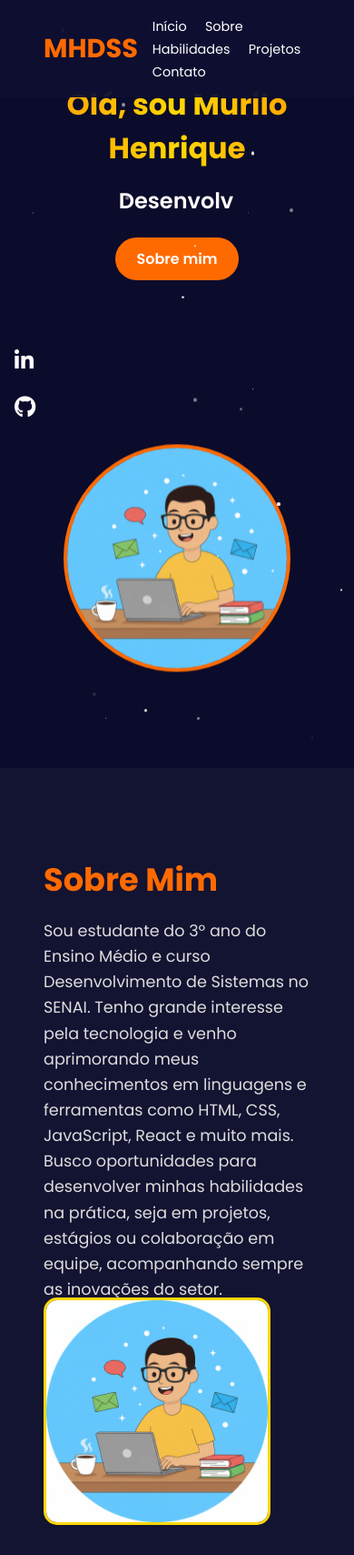
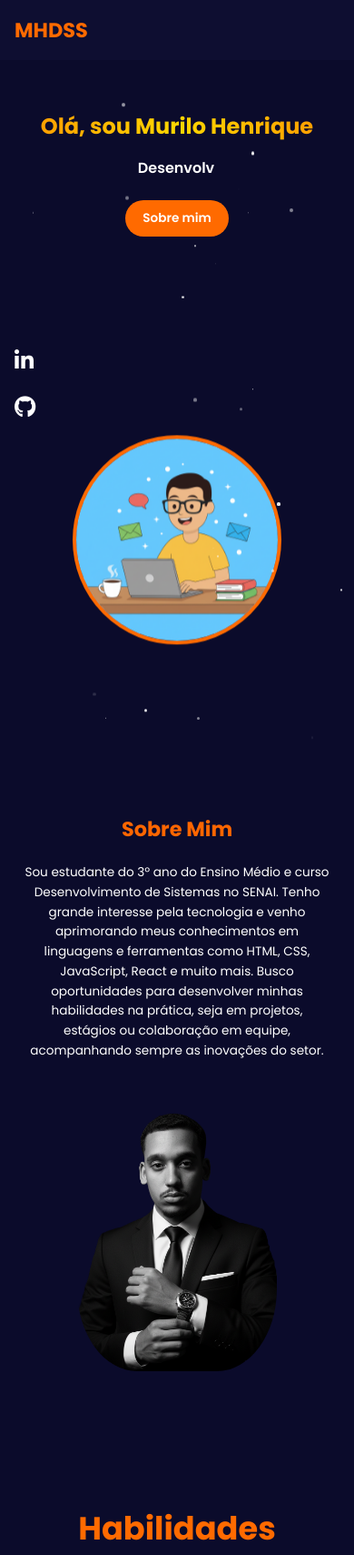
Before and after one commit to MuriloHenriqueDss/meu-portifolio, a plain HTML site: page index.html in a window 390 px wide. Shown: the top 1709 px of the page at 91% size. Drawn offline with Linux system fonts and the light colour scheme.

Commit message:
commit 05/10

```diff
--- a/index.html
+++ b/index.html
@@ -59,7 +59,7 @@
       <p>Sou estudante do 3º ano do Ensino Médio e curso Desenvolvimento de Sistemas no SENAI. Tenho grande interesse pela tecnologia e venho aprimorando meus conhecimentos em linguagens e ferramentas como HTML, CSS, JavaScript, React e muito mais. Busco oportunidades para desenvolver minhas habilidades na prática, seja em projetos, estágios ou colaboração em equipe, acompanhando sempre as inovações do setor.</p>
     </div>
     <div class="sobre-img">
-      <img src="./img/Gemini_Generated_Image_d76o48d76o48d76o.png" alt="Murilo Henrique">
+      <img src="./img/Adobe Express - file.png" alt="Murilo Henrique">
     </div>
   </div>
 </section>
@@ -93,6 +93,20 @@
     </div>
   </section>
 
+
+<div class="carousel">
+  <div class="group">
+    <div class="card">A</div>
+    <div class="card">B</div>
+    <div class="card">C</div>
+  </div>
+  <div aria-hidden class="group">
+    <div class="card">A</div>
+    <div class="card">B</div>
+    <div class="card">C</div>
+  </div>
+</div>
+</div>
   <!-- Projetos -->
   <section class="projects" id="projects">
     <h2>Projetos</h2>
--- a/style.css
+++ b/style.css
@@ -14,8 +14,6 @@ body {
   background: #0b0b2b;
   overflow-x: hidden;
 }
-
-
 
 /* ==========================
    NAVBAR
@@ -199,38 +197,79 @@ section {
   padding: 6rem 3rem;
 }
 
+/* ==========================
+   SOBRE MIM
+========================== */
 #about {
+  background-color: #0b0b2b;
+  color: #fff;
+  padding: 80px 10%;
+}
+
+.sobre-container {
   display: flex;
-  justify-content: center;
   align-items: center;
-  gap: 3rem;
-  background: rgba(255, 255, 255, 0.03);
-  flex-wrap: wrap;
+  justify-content: space-between;
+  gap: 60px;
+  flex-wrap: wrap; /* mantém responsivo */
+  flex-direction: row-reverse; /* 🔥 inverte a ordem → imagem esquerda, texto direita */
 }
 
 .sobre-text {
-  max-width: 500px;
-  animation: fadeInLeft 1.2s ease forwards;
+  flex: 1;
+  min-width: 300px;
+  text-align: left;
 }
 
 .sobre-text h2 {
-  font-size: 2.2rem;
-  margin-bottom: 1rem;
-  color: #ff6a00;
+  color: #ff6600;
+  font-size: 2rem;
+  margin-bottom: 20px;
 }
 
 .sobre-text p {
-  font-size: 1.1rem;
-  line-height: 1.6;
-  color: #ddd;
+  font-size: 1.05rem;
+  line-height: 1.8;
+}
+
+.sobre-img {
+  flex: 1;
+  display: flex;
+  justify-content: center;
 }
 
 .sobre-img img {
-  width: 300px;
-  border-radius: 15px;
-  border: 3px solid #ffd700;
-  animation: float 4s ease-in-out infinite;
+  width: 500px;
+  height: auto;
+  border-radius: 30%;
+  transition: transform 0.3s ease, box-shadow 0.3s ease;
 }
+
+.sobre-img img:hover {
+  transform: scale(1.05);
+  box-shadow: 0 0 40px rgba(255, 165, 0, 0.3);
+}
+
+/* === RESPONSIVIDADE === */
+@media (max-width: 900px) {
+  .sobre-container {
+    flex-direction: column;
+    text-align: center;
+  }
+
+  .sobre-text {
+    order: 1;
+  }
+
+  .sobre-img {
+    order: 2;
+  }
+
+  .sobre-img img {
+    width: 260px;
+  }
+}
+
 
 /* ==========================
    HABILIDADES
@@ -298,6 +337,52 @@ section {
   white-space: nowrap;
   z-index: 2000;
 }
+
+/* ==========================
+   CERTIFICAÇÕES
+========================== */
+  .carousel {
+    margin: 0 auto;
+    padding: 20px 0;
+    max-width: 700px;
+    overflow: hidden;
+    display: flex;
+  }
+
+  .group {
+    display: flex;
+    animation: scroll 15s linear infinite;
+    padding-right: 20px;
+  }
+
+  @keyframes scroll {
+    0% { transform: translateX(0); }
+    100% { transform: translateX(-50%); }
+  }
+
+  .card {
+    width: 100%;
+    color: white;
+    border-radius: 24px;
+    box-shadow: rgba(0, 0, 0, 10%) 5px 5px 20px 0;
+    padding: 20px;
+    font-size: xx-large;
+    justify-content: center;
+    align-items: center;
+    min-height: 200px;
+
+    &:nth-child(1) {
+      background: #7958ff;
+    }
+
+    &:nth-child(2) {
+      background: #5d34f2;
+    }
+
+    &:nth-child(3) {
+      background: #4300da;
+    }
+  }
 
 /* ==========================
    PROJETOS
@@ -396,6 +481,11 @@ section {
   to { opacity: 1; transform: translateX(0); }
 }
 
+@keyframes fadeInRight {
+  from { opacity: 0; transform: translateX(50px); }
+  to { opacity: 1; transform: translateX(0); }
+}
+
 @keyframes twinkle {
   0%   { opacity: 0; transform: translateY(0); }
   50%  { opacity: 1; }
@@ -435,9 +525,19 @@ section {
     flex-direction: column;
     text-align: center;
   }
-  .sobre-container { flex-direction: column; }
-  .hero-img img { width: 250px; }
-  .sobre-img img { width: 250px; }
+
+  #about {
+    flex-direction: column;
+    text-align: center;
+  }
+
+  .sobre-img img {
+    width: 260px;
+  }
+
+  .hero-img img {
+    width: 250px;
+  }
 }
 
 @media screen and (max-width: 600px) {
@@ -445,6 +545,188 @@ section {
   .stack-item { padding: 0.7rem 1.2rem; }
   .project-card { width: 200px; }
   .hero h1 { font-size: 2rem; }
+}
+
+/* ==========================
+   RESPONSIVIDADE TOTAL
+========================== */
+
+/* === Telas grandes (até 1200px) === */
+@media (max-width: 1200px) {
+  header {
+    padding: 1rem 2rem;
+  }
+
+  .hero {
+    flex-direction: column;
+    text-align: center;
+    padding: 3rem 1.5rem;
+  }
+
+  .hero-text {
+    max-width: 600px;
+  }
+
+  .hero-img img {
+    width: 280px;
+    margin-top: 1.5rem;
+  }
+
+  .sobre-container {
+    gap: 40px;
+  }
+
+  .sobre-img img {
+    width: 400px;
+  }
+}
+
+/* === Tablets (até 900px) === */
+@media (max-width: 900px) {
+  nav a {
+    margin-left: 1rem;
+    font-size: 0.95rem;
+  }
+
+  .hero {
+    flex-direction: column;
+    padding: 2rem;
+  }
+
+  .hero h1 {
+    font-size: 2.4rem;
+  }
+
+  .hero-img img {
+    width: 230px;
+  }
+
+  #about {
+    padding: 60px 5%;
+  }
+
+  .sobre-container {
+    flex-direction: column;
+    text-align: center;
+  }
+
+  .sobre-text {
+    text-align: center;
+  }
+
+  .sobre-img img {
+    width: 260px;
+  }
+
+  .stack-row {
+    flex-wrap: wrap;
+    gap: 1rem;
+  }
+
+  .stack-item {
+    width: 45%;
+  }
+
+  .project-card {
+    width: 220px;
+  }
+}
+
+/* === Celulares médios (até 600px) === */
+@media (max-width: 600px) {
+  header {
+    padding: 1rem;
+  }
+
+  .logo {
+    font-size: 1.4rem;
+  }
+
+  nav {
+    display: none; /* 🔥 Menu some — pode substituir por menu hambúrguer depois */
+  }
+
+  .hero h1 {
+    font-size: 1.8rem;
+  }
+
+  .hero-text p {
+    font-size: 0.95rem;
+  }
+
+  .btn {
+    padding: 0.6rem 1.2rem;
+    font-size: 0.9rem;
+  }
+
+  #about {
+    padding: 50px 7%;
+  }
+
+  .sobre-text h2 {
+    font-size: 1.6rem;
+  }
+
+  .sobre-text p {
+    font-size: 0.9rem;
+    line-height: 1.6;
+  }
+
+  .sobre-img img {
+    width: 220px;
+  }
+
+  .stack-item {
+    width: 80%;
+  }
+
+  .project-card {
+    width: 90%;
+    max-width: 320px;
+  }
+
+  .carousel {
+    max-width: 90%;
+  }
+}
+
+/* === Celulares pequenos (até 400px) === */
+@media (max-width: 400px) {
+  .hero {
+    padding: 1.5rem;
+  }
+
+  .hero h1 {
+    font-size: 1.5rem;
+  }
+
+  .typewriter-effect {
+    font-size: 1rem;
+  }
+
+  .btn {
+    font-size: 0.85rem;
+  }
+
+  .sobre-text h2 {
+    font-size: 1.4rem;
+  }
+
+  .sobre-text p {
+    font-size: 0.85rem;
+  }
+
+  .stack-item {
+    width: 100%;
+  }
+
+  .project-card {
+    width: 100%;
+  }
+
+  footer {
+    font-size: 0.8rem;
+  }
 }
 
 /* ==========================
```
Also changed, not shown: img/Adobe Express - file.png (added).
